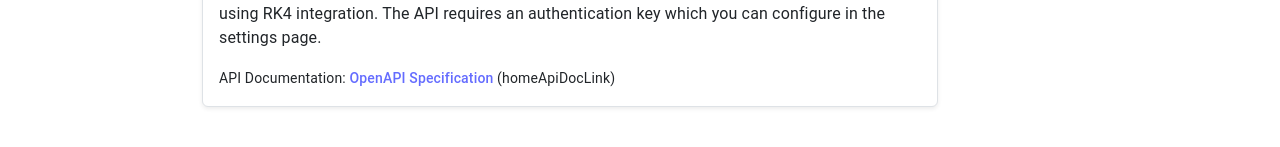
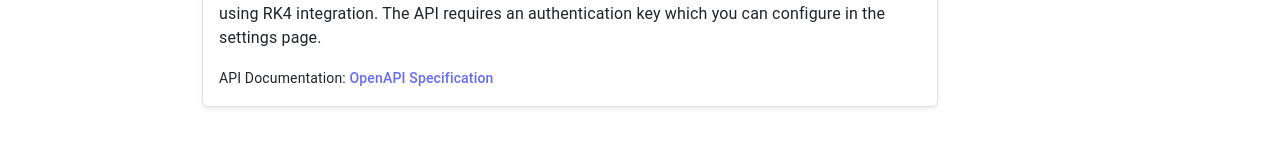
Before and after one commit to zacheusz/ballistic-calculator, a React (Vite) app: page / in a window 1280 px wide. Shown: the part 625-772 px from the top of the page. Built offline with nearby package versions, Linux system fonts and the light colour scheme.

Commit message:
🐛 Fix missing translation key reference in HomePage

```diff
--- a/src/pages/HomePage.jsx
+++ b/src/pages/HomePage.jsx
@@ -56,7 +56,7 @@ const HomePage = () => {
               </p>
               <p className="mb-0">
                 <small>
-                  {t('homeApiDoc')}: <a href="https://api.calculator.snipe.technology/prod/docs/docs/openapi.yaml" target="_blank" rel="noopener noreferrer">{t('homeOpenApi')}</a> ({t('homeApiDocLink')})
+                  {t('homeApiDoc')}: <a href="https://api.calculator.snipe.technology/prod/docs/docs/openapi.yaml" target="_blank" rel="noopener noreferrer">{t('homeOpenApi')}</a>
                 </small>
               </p>
             </Card.Body>
```
